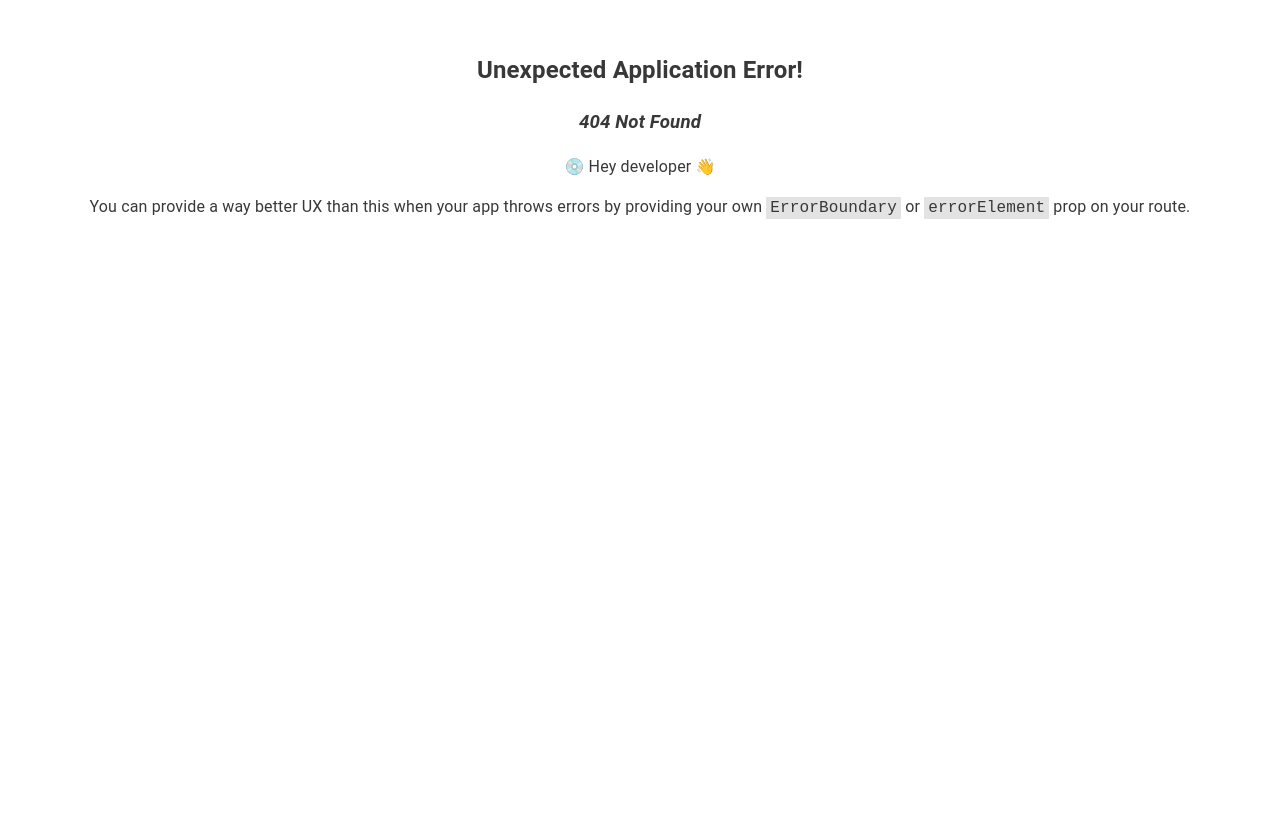
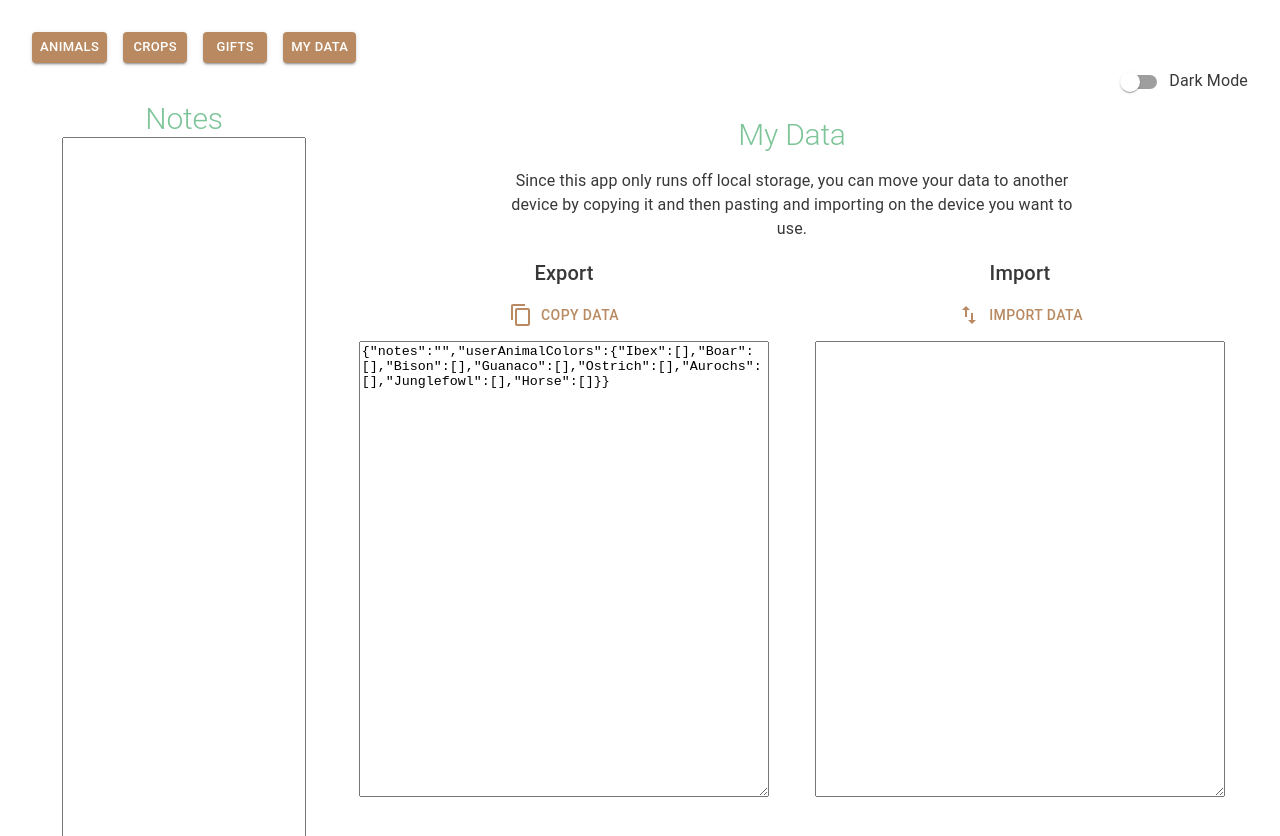
Before and after one commit to piratemermaid/roots-of-pacha-tracker, a React (Vite) app: page /my_data in a window 1280 px wide. Before the commit this address had no page. Shown: the top 836 px of the page. Before the commit the page ends 800 px from the top, so only its background shows below. Built offline with nearby package versions, Linux system fonts and the light colour scheme.

Commit message:
Add ability to export and import data

```diff
--- a/package.json
+++ b/package.json
@@ -17,6 +17,7 @@
     "@emotion/react": "^11.11.3",
     "@emotion/styled": "^11.11.0",
     "@fontsource/roboto": "^5.0.8",
+    "@mui/icons-material": "^5.15.8",
     "@mui/material": "^5.15.6",
     "react": "^18.2.0",
     "react-dom": "^18.2.0",
--- a/src/constants/routes.ts
+++ b/src/constants/routes.ts
@@ -1,6 +1,7 @@
 import AnimalsPage from '../pages/AnimalsPage';
 import CropsPage from '../pages/CropsPage';
 import GiftsPage from '../pages/GiftsPage';
+import MyDataPage from '../pages/MyDataPage';
 
 type Route = {
   key: string;
@@ -18,6 +19,7 @@ const ROUTES: Route[] = [
   },
   { key: 'crops', label: 'Crops', path: '/crops', Component: CropsPage },
   { key: 'gifts', label: 'Gifts', path: '/gifts', Component: GiftsPage },
+  { key: 'mydata', label: 'My Data', path: '/my_data', Component: MyDataPage },
 ];
 
 export default ROUTES;
--- /dev/null
+++ b/src/pages/MyDataPage.tsx
@@ -0,0 +1,110 @@
+import React from 'react';
+import { Button, Grid, TextareaAutosize, Typography } from '@mui/material';
+import {
+  ContentCopy as ContentCopyIcon,
+  ImportExport as ImportExportIcon,
+  type SvgIconComponent,
+} from '@mui/icons-material';
+
+import { useStore } from '../store';
+
+export default function MyDataPage() {
+  const [data, setData] = React.useState('');
+
+  const store = useStore((store) => store);
+  const setNotes = useStore((store) => store.setNotes);
+  const setUserAnimalColors = useStore((store) => store.setUserAnimalColors);
+
+  const handleImportData = () => {
+    const importData = JSON.parse(data);
+
+    setNotes(importData.notes);
+    setUserAnimalColors(importData.userAnimalColors);
+  };
+
+  const copyExportData = () => {
+    navigator.clipboard.writeText(JSON.stringify(dataToDisplay));
+    alert('Copied your data');
+  };
+
+  const dataToDisplay = {
+    notes: store.notes,
+    userAnimalColors: store.userAnimalColors,
+  };
+
+  return (
+    <>
+      <Typography variant="h2" sx={{ my: 2 }}>
+        My Data
+      </Typography>
+      <Typography variant="body1" sx={{ mx: 20, mb: 2 }}>
+        Since this app only runs off local storage, you can move your data to
+        another device by copying it and then pasting and importing on the
+        device you want to use.
+      </Typography>
+
+      <Grid container>
+        <ImportExportSection
+          title="Export"
+          value={JSON.stringify(dataToDisplay)}
+          isReadOnly={true}
+          buttonText="Copy Data"
+          handleButtonClick={copyExportData}
+          Icon={ContentCopyIcon}
+        />
+        <ImportExportSection
+          title="Import"
+          value={data}
+          buttonText="Import Data"
+          handleButtonClick={handleImportData}
+          Icon={ImportExportIcon}
+          handleChange={(event) => setData(event.target.value)}
+        />
+      </Grid>
+    </>
+  );
+}
+
+type ImportExportSectionProps = {
+  title: string;
+  value: string;
+  isReadOnly?: boolean;
+  buttonText: string;
+  handleButtonClick: () => void;
+  Icon: SvgIconComponent;
+  handleChange?: (event: any) => void;
+};
+
+const ImportExportSection = ({
+  title,
+  value,
+  isReadOnly = false,
+  buttonText,
+  handleButtonClick,
+  Icon,
+  handleChange,
+}: ImportExportSectionProps) => {
+  return (
+    <Grid item sm={6} xs={12}>
+      <Grid container direction="column" spacing={1}>
+        <Grid item>
+          <Typography variant="h6">{title}</Typography>
+        </Grid>{' '}
+        <Grid item>
+          <Button color="secondary" onClick={handleButtonClick}>
+            <Icon sx={{ mr: 1 }} /> {buttonText}
+          </Button>
+        </Grid>
+        <Grid item>
+          <TextareaAutosize
+            readOnly={isReadOnly}
+            minRows={30}
+            style={{ width: '90%' }}
+            value={value}
+            onChange={handleChange}
+          />
+        </Grid>
+      </Grid>
+    </Grid>
+  );
+};
--- a/src/store.ts
+++ b/src/store.ts
@@ -14,6 +14,7 @@ type State = {
   userAnimalColors: Record<AnimalName, string[]>;
   addUserAnimalColor: (animal: AnimalName, color: string) => void;
   removeUserAnimalColor: (animal: AnimalName, color: string) => void;
+  setUserAnimalColors: (animalColors: Record<AnimalName, string[]>) => void;
 
   cropFilters: TableFilters;
   setCropFilters: (newFilters: TableFilters) => void;
@@ -61,6 +62,8 @@
 
         return set({ userAnimalColors });
       },
+      setUserAnimalColors: (animalColors) =>
+        set({ userAnimalColors: animalColors }),
 
       cropFilters: { season: null },
       setCropFilters: (newFilters) => set({ cropFilters: newFilters }),
```
Also changed, not shown: 1 other file (tests, documents, lock files or other folders).
